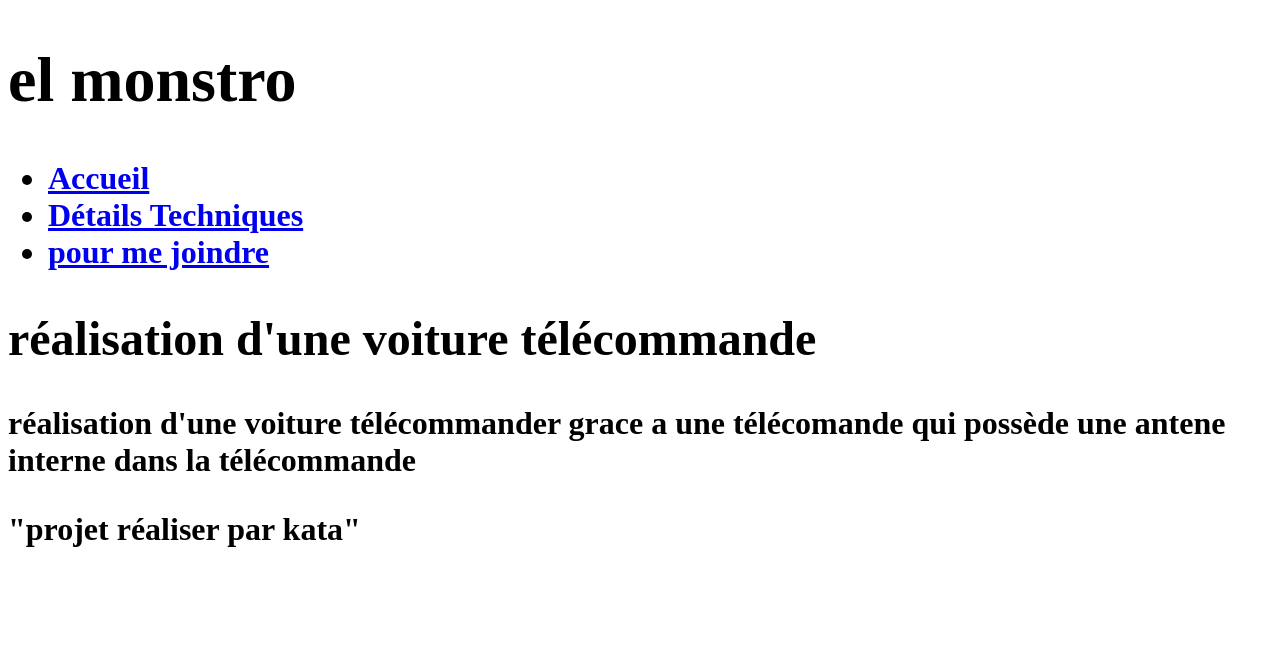
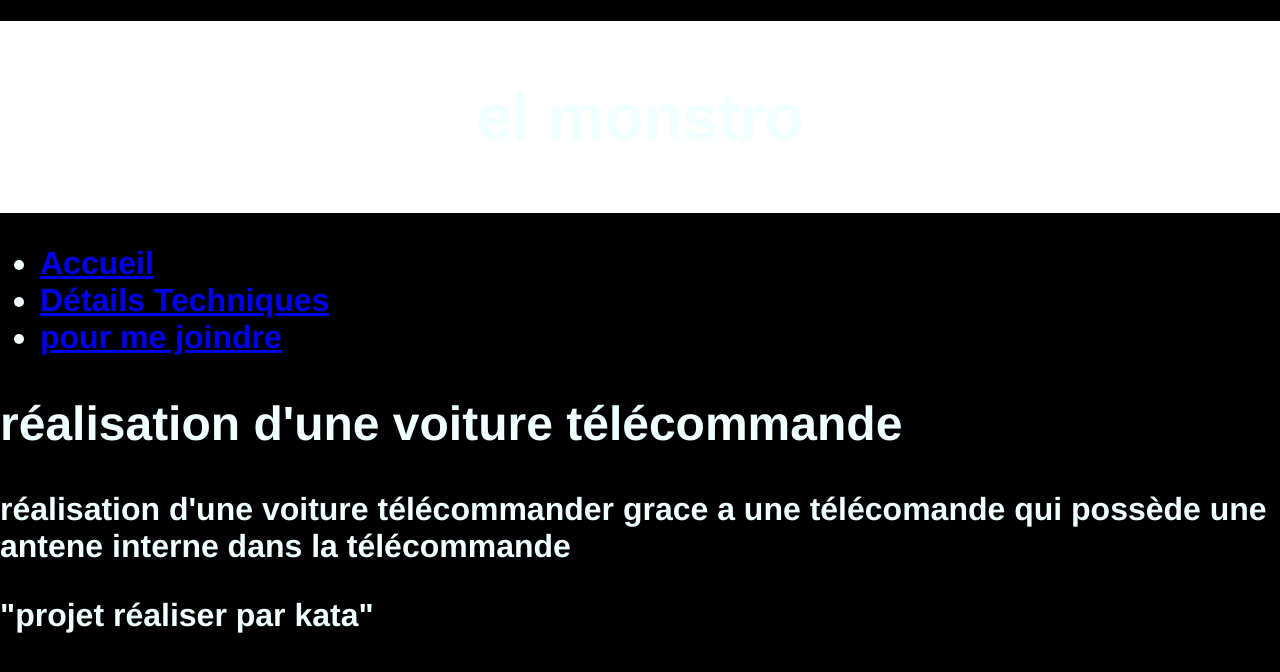
Before and after one commit to angekata22-create/angekata22-create-mon-chef-doeuvre-kata-ange-michael, a plain HTML site: page index.html in a window 1280 px wide. Drawn offline with Linux system fonts and the light colour scheme.

```diff
--- a/index.html
+++ b/index.html
@@ -3,6 +3,7 @@
 <head>
     <meta charset="UTF-8">
     <meta name="viewport" content="width=device-width, initial-scale=1.0">
+    <link rel="stylesheet" href="style.css">
     <title>el monstro</title>
 </head><h1>
 <body>
@@ -14,7 +15,7 @@
 
     </header>
     <nav>
-         <ul>
+         <ul class="menu">
             <li><a href="index.html">Accueil</a></li>
             <li><a href="details.html">Détails Techniques</a></li>
             <li><a href="contact.html">pour me joindre</a></li>
--- /dev/null
+++ b/style.css
@@ -0,0 +1,17 @@
+body {
+    font-family: 'Franklin Gothic Medium', 'Arial Narrow', Arial, sans-serif;
+    background-color: black;
+    color: azure;
+    margin: 0;
+}
+header {
+    display: flex;
+    justify-content: center; /* Gère l'alignement sur l'axe principal (horizontal par défaut) */
+    align-items: center;    /* Gère l'alignement sur l'axe secondaire (vertical par défaut) */
+    padding: 1rem 2rem;
+    background-color: white;
+}
+
+menu a {
+
+}
```
Also changed, not shown: contact.html (+1 -0 lines), detail.html (+1 -0 lines).
